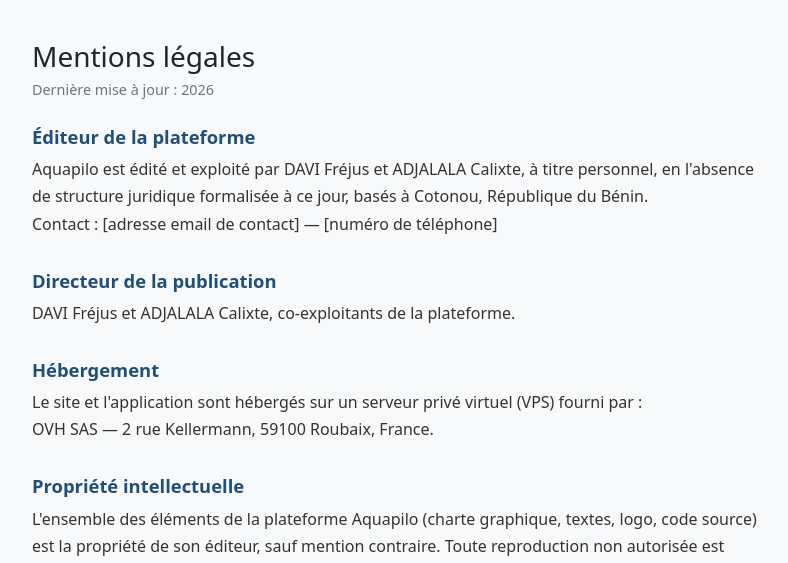
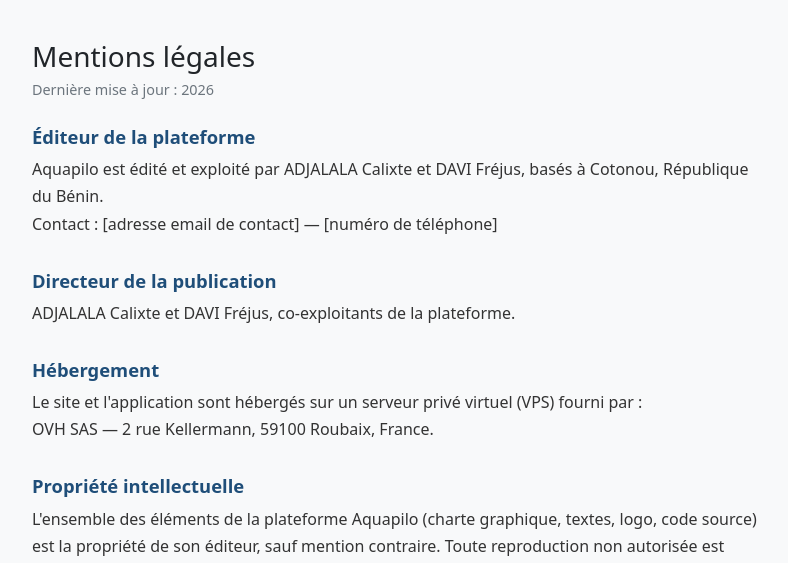
Before and after one commit to mentorkidz1-stack/aquapiloapp, a Flask app: page /mentions-legales in a window 1280 px wide. Shown: the part 68-631 px from the top of the page, without its empty margins (244-1032 px from the left). Run offline with Flask 3, Linux system fonts and the light colour scheme.

Commit message:
Mentions légales : réordonne les noms, reformule sans mentionner l'absence de structure
ADJALALA Calixte en première position, DAVI Fréjus ensuite (éditeur +
directeur de publication). La formulation ne mentionne plus
explicitement l'absence de structure juridique formalisée — elle
identifie simplement les deux exploitants, sans rien affirmer de faux
sur une éventuelle société.

Co-Authored-By: Claude Sonnet 5 <noreply@anthropic.com>

```diff
--- a/app/templates/legal/mentions_legales.html
+++ b/app/templates/legal/mentions_legales.html
@@ -16,14 +16,13 @@
 
   <h2>Éditeur de la plateforme</h2>
   <p>
-    Aquapilo est édité et exploité par DAVI Fréjus et ADJALALA Calixte,
-    à titre personnel, en l'absence de structure juridique formalisée à
-    ce jour, basés à Cotonou, République du Bénin.<br>
+    Aquapilo est édité et exploité par ADJALALA Calixte et DAVI Fréjus,
+    basés à Cotonou, République du Bénin.<br>
     Contact : [adresse email de contact] — [numéro de téléphone]
   </p>
 
   <h2>Directeur de la publication</h2>
-  <p>DAVI Fréjus et ADJALALA Calixte, co-exploitants de la plateforme.</p>
+  <p>ADJALALA Calixte et DAVI Fréjus, co-exploitants de la plateforme.</p>
 
   <h2>Hébergement</h2>
   <p>
```
